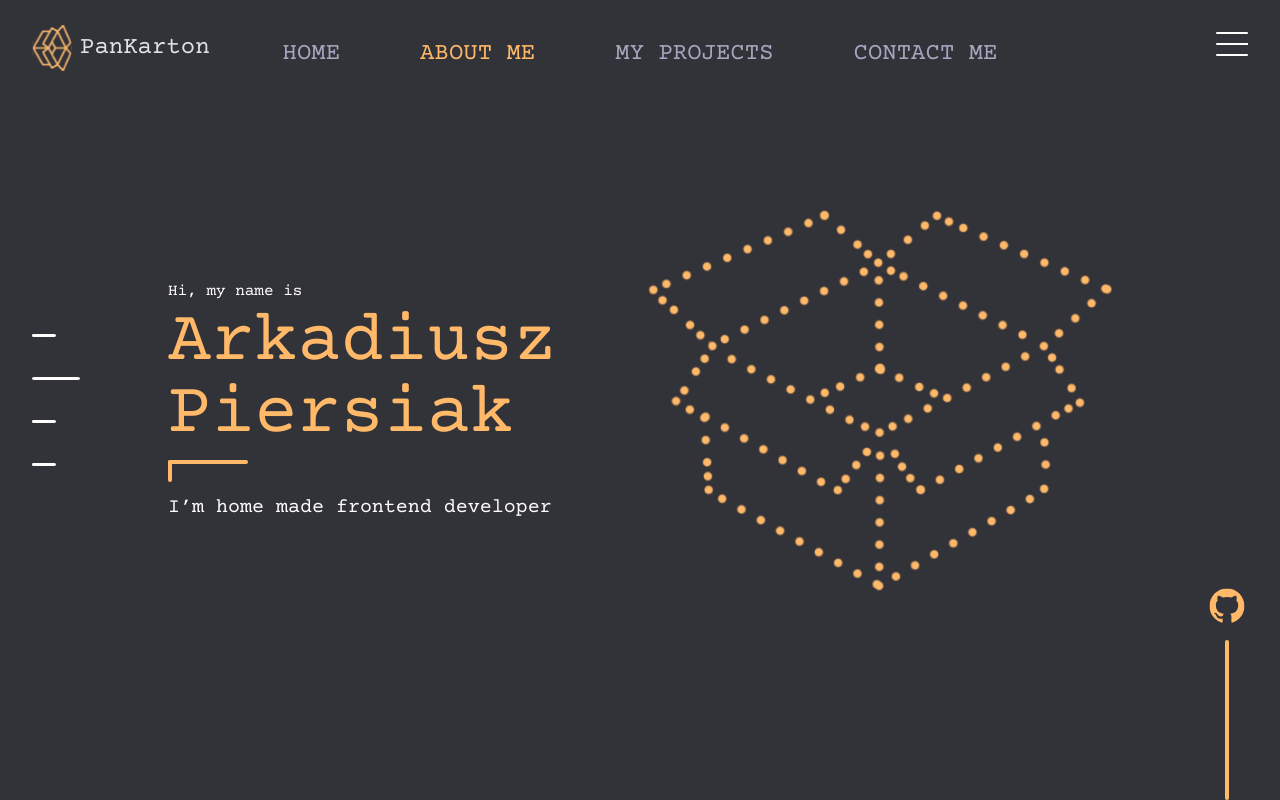
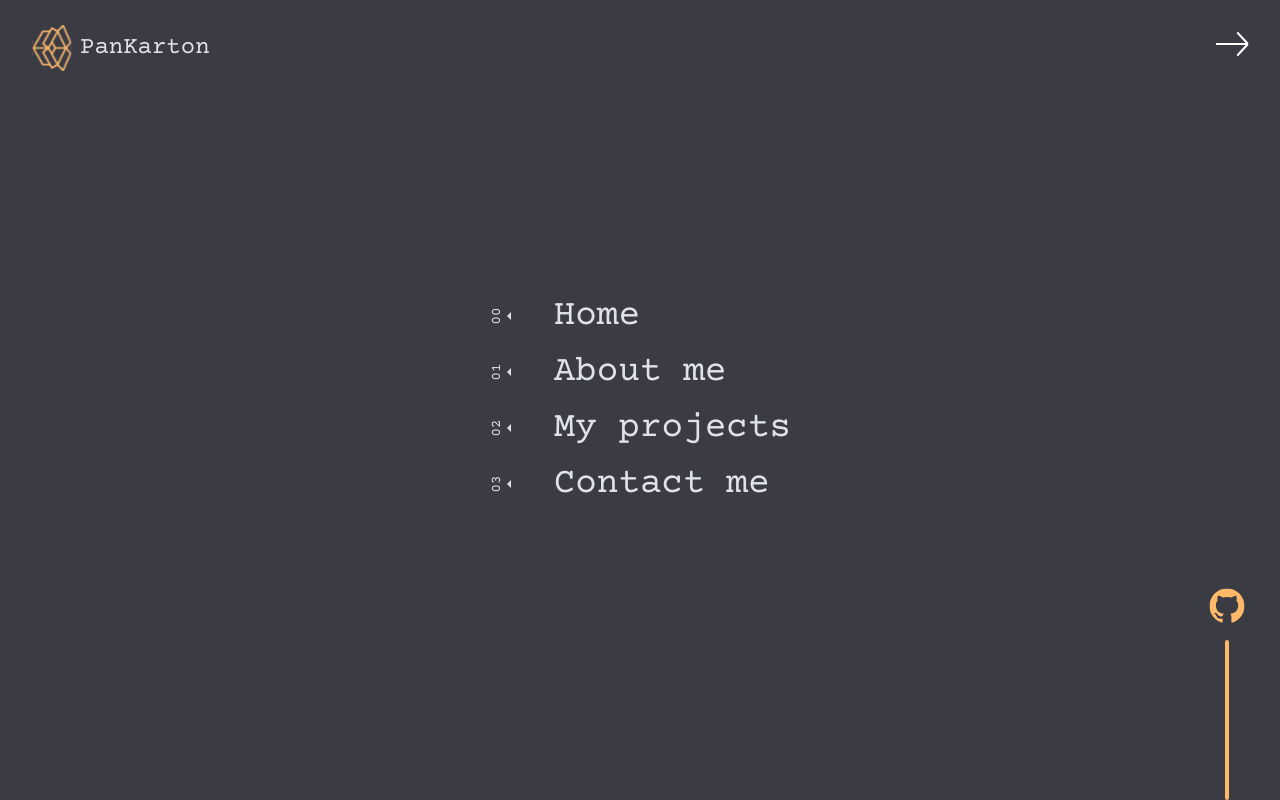
Before and after one commit to PanKarton/PersonalWebsite, a Next.js app: page / in a window 1280 px wide. Shown: the top 800 px of the page. Built offline with nearby package versions, Linux system fonts and the light colour scheme.

Commit message:
feat/added BackdropMenuList item with partial animations on hover

```diff
--- /dev/null
+++ b/src/components/atoms/BackdropMenuListItem/BackdropMenuListItem.styles.ts
@@ -0,0 +1,45 @@
+import { motion } from 'framer-motion';
+
+import styled from 'styled-components';
+
+export const StyledMotionDiv = styled(motion.div)`
+  display: flex;
+  align-items: center;
+  color: ${({ theme }) => theme.color.contrastDarker};
+  position: relative;
+
+  .section-index {
+    rotate: -90deg;
+    font-size: ${({ theme }) => theme.fontSize.textSM};
+  }
+
+  a {
+    margin-left: 3rem;
+    display: block;
+    font-size: ${({ theme }) => theme.fontSize.text4XL};
+    color: ${({ theme }) => theme.color.contrastDarker};
+  }
+`;
+
+export const Triangle = styled(motion.div)`
+  position: absolute;
+  top: 50%;
+  left: 1rem;
+  translate: 0 -50%;
+  width: 0;
+  height: 0;
+  border-left: 0.25rem solid transparent;
+  border-right: 0.25rem solid transparent;
+  border-bottom: 0.25rem solid ${({ theme }) => theme.color.contrastDarker};
+  rotate: -90deg;
+`;
+
+export const Line = styled(motion.div)`
+  position: absolute;
+  top: 50%;
+  left: 4rem;
+  width: 0;
+  height: 0.0625rem;
+  translate: 0 -50%;
+  background-color: ${({ theme }) => theme.color.contrastDarker};
+`;
--- /dev/null
+++ b/src/components/atoms/BackdropMenuListItem/BackdropMenuListItem.tsx
@@ -0,0 +1,33 @@
+import { Line, StyledMotionDiv, Triangle } from './BackdropMenuListItem.styles';
+
+type BackdropMenuListItemProps = {
+  index: number;
+  section: {
+    id: string;
+    text: string;
+  };
+};
+
+const wrapperVariants = {
+  initial: {
+    x: 0,
+  },
+  hover: {
+    x: -10,
+    transition: { ease: 'linear', duration: 0.125 },
+  },
+};
+
+const lineVariants = {
+  hover: { width: '2.75rem', translateX: '-2.75rem', transition: { type: 'just' } },
+};
+
+export const BackdropMenuListItem = ({ index, section }: BackdropMenuListItemProps) => (
+  <StyledMotionDiv variants={wrapperVariants} initial="initial" whileHover="hover" animate="rest">
+    <span className="section-index">{`0${index}`}</span>
+    <Triangle />
+    <Line variants={lineVariants} />
+
+    <a href={section.id}>{section.text}</a>
+  </StyledMotionDiv>
+);
--- a/src/components/atoms/BackdropMenu/BackdropMenu.styles.ts
+++ b/src/components/molecules/BackdropMenu/BackdropMenu.styles.ts
@@ -15,9 +15,4 @@ export const StyledList = styled.ul`
   display: flex;
   flex-direction: column;
   gap: 1rem;
-  a {
-    display: block;
-    color: ${({ theme }) => theme.color.contrast};
-    font-size: ${({ theme }) => theme.fontSize.text4XL};
-  }
 `;
--- a/src/components/atoms/BackdropMenu/BackdropMenu.tsx
+++ b/src/components/molecules/BackdropMenu/BackdropMenu.tsx
@@ -1,19 +1,11 @@
-import { motion, AnimatePresence } from 'framer-motion';
+import { BackdropMenuListItem } from '@/components/atoms/BackdropMenuListItem/BackdropMenuListItem';
+import { AnimatePresence } from 'framer-motion';
 import { StyledList, StyledMotionDiv } from './BackdropMenu.styles';
 
 const BackdropVariants = {
   hidden: { y: '-100%' },
   visible: { y: '0' },
   exit: { y: '-100%', transition: { delay: 0.5 } },
-};
-const AnchorVariants = {
-  hidden: { y: -10, opacity: 0 },
-  visible: (index: number) => ({
-    y: 0,
-    opacity: 1,
-    transition: { delay: (index + 1) * 0.05 + 0.3 },
-  }),
-  exit: (index: number) => ({ y: -10, opacity: 0, transition: { delay: index * -0.05 + 0.3 } }),
 };
 
 type BackdropMenuProps = {
@@ -53,19 +45,8 @@ export const BackdropMenu = ({ isActive }: BackdropMenuProps) => {
         >
           <StyledList>
             {sections.map((section, index) => (
-              <li key="index">
-                <motion.a
-                  href={section.id}
-                  key="backdrop-anchor"
-                  variants={AnchorVariants}
-                  initial="hidden"
-                  animate="visible"
-                  exit="exit"
-                  transition={{ ease: 'linear', duration: 0.1 }}
-                  custom={index}
-                >
-                  {section.text}
-                </motion.a>
+              <li key={index}>
+                <BackdropMenuListItem index={index} section={section} />
               </li>
             ))}
           </StyledList>
--- a/src/components/molecules/NarrowScreenNavWrapper/NarrowScreenNavWrapper.tsx
+++ b/src/components/molecules/NarrowScreenNavWrapper/NarrowScreenNavWrapper.tsx
@@ -1,11 +1,11 @@
 'use client';
 
-import { BackdropMenu } from '@/components/atoms/BackdropMenu/BackdropMenu';
+import { BackdropMenu } from '@/components/molecules/BackdropMenu/BackdropMenu';
 import { HamburgerButton } from '@/components/atoms/HamburgerButton/HamburgerButton';
 import { useState } from 'react';
 
 export const NarrowScreenNavWrapper = () => {
-  const [isActive, setIsActive] = useState(false);
+  const [isActive, setIsActive] = useState(true);
 
   const handleToggleNavMenu = () => {
     setIsActive(prev => !prev);
--- a/src/components/molecules/Nav/Nav.tsx
+++ b/src/components/molecules/Nav/Nav.tsx
@@ -6,30 +6,36 @@ type NavProps = {
 };
 
 export const Nav = ({ activeSection }: NavProps) => {
+  const sections = [
+    {
+      name: 'hello',
+      text: 'Home',
+    },
+    {
+      name: 'about-me',
+      text: 'About me',
+    },
+    {
+      name: 'my-projects',
+      text: 'My projects',
+    },
+    {
+      name: 'contact-me',
+      text: 'Contact me',
+    },
+  ];
+
   return (
     <>
       <StyledNav>
         <StyledList>
-          <li>
-            <NavLink href="#hello" isActive={activeSection === 'hello'}>
-              HOME
-            </NavLink>
-          </li>
-          <li>
-            <NavLink href="#about-me" isActive={activeSection === 'about-me'}>
-              ABOUT ME
-            </NavLink>
-          </li>
-          <li>
-            <NavLink href="#my-projects" isActive={activeSection === 'my-projects'}>
-              MY PROJECTS
-            </NavLink>
-          </li>
-          <li>
-            <NavLink href="#contact-me" isActive={activeSection === 'contact-me'}>
-              CONTACT ME
-            </NavLink>
-          </li>
+          {sections.map((section, index) => (
+            <li key={index}>
+              <NavLink href={`#${section.name}`} isActive={activeSection === section.name}>
+                {section.text}
+              </NavLink>
+            </li>
+          ))}
         </StyledList>
       </StyledNav>
     </>
```
